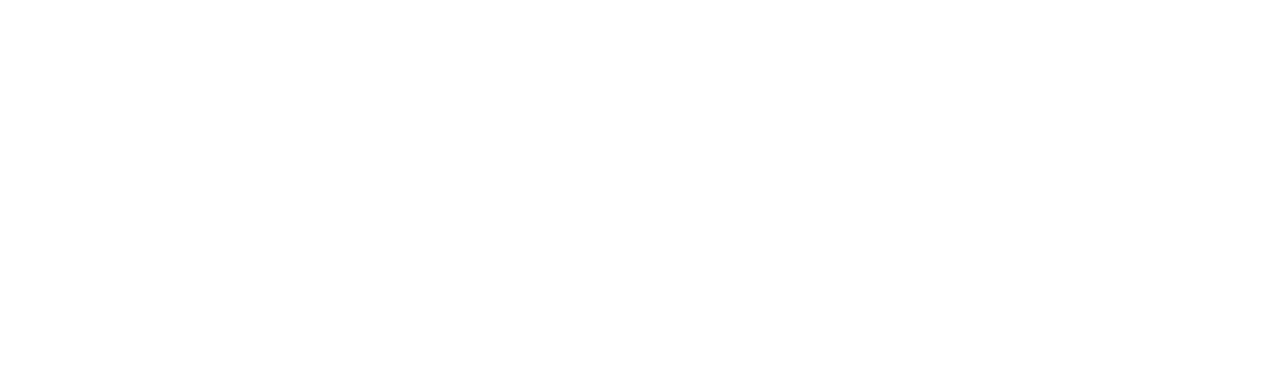
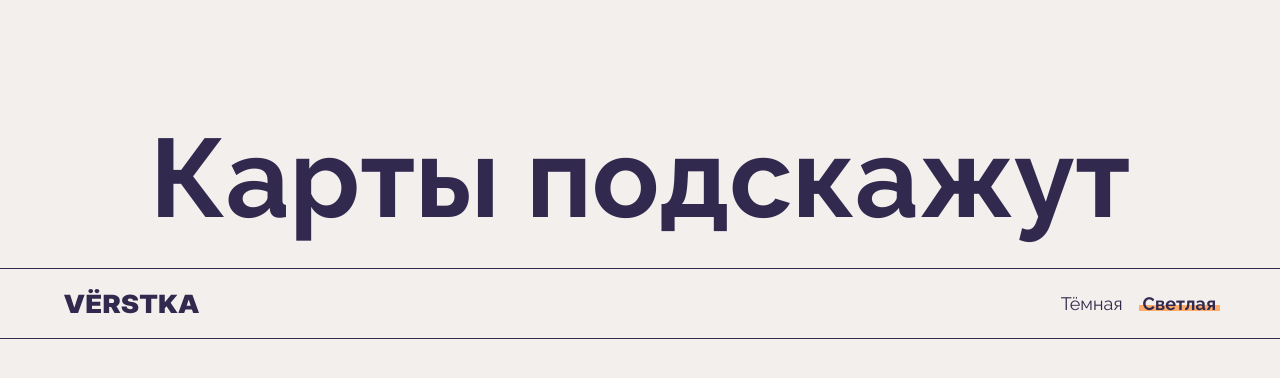
Before and after one commit to UlanBekboev/karty_podskajut, a website: page src/index.html in a window 1280 px wide. Drawn offline with Linux system fonts and the light colour scheme; files that its build step writes are made by us from their sources.

Commit message:
added header

```diff
--- a/src/index.html
+++ b/src/index.html
@@ -1,4 +1,4 @@
-<!DOCTYPE html>
+<!doctype html>
 <html lang="ru">
   <head>
     <meta charset="UTF-8" />
@@ -9,10 +9,34 @@
     <link rel="icon" href="./images/favicon.ico" sizes="any" />
     <link rel="icon" href="./images/favicon.svg" type="image/svg+xml" />
     <link rel="apple-touch-icon" href="./images/favicon.png" />
-    <link rel="stylesheet" href="./styles/style.css" />
+    <link rel="stylesheet" href="./style.css" />
   </head>
   <body class="page theme_dark">
-    <header class="header"></header>
+    <header class="header">
+      <h1 class="header__title heading content-section">Карты подскажут</h1>
+      <nav class="header__menu content-section">
+        <div class="header__logo">
+          <svg xmlns="http://www.w3.org/2000/svg" width="135" height="25">
+            <use href="./images/logo.svg#logo"></use>
+          </svg>
+        </div>
+        <ul class="header__theme-toggler">
+          <li>
+            <button class="header__theme-button header__theme-button_type_dark">
+              Тёмная
+            </button>
+          </li>
+          <li>
+            <button
+              disabled
+              class="header__theme-button header__theme-button_type_light header__theme-button_is-active"
+            >
+              Светлая
+            </button>
+          </li>
+        </ul>
+      </nav>
+    </header>
     <main class="content content-section"></main>
     <footer class="footer"></footer>
 
--- a/src/style.css
+++ b/src/style.css
@@ -1,3 +1,11 @@
+:root {
+  --bg-color: #F3EFEC;
+  --text-color: #312A4E;
+  --accent-color: #FFAB6B;
+  --main-font: raleway;
+  --accent-font: 'STIX Two Text';
+}
+
 *,
 *::before,
 *::after {
@@ -7,6 +15,9 @@
 .page {
   min-inline-size: 360px;
   margin: 0;
+  color: var(--text-color, #312A4E);
+  font-family: var(--main-font, sans-serif);
+  background-color: var(--bg-color, #F3EFEC);
 }
 
 p,
@@ -20,3 +31,83 @@ li,
 figure {
   margin: 0;
 }
+
+a:focus,
+button:focus {
+  outline: none;
+}
+
+a:focus-viible,
+button:focus-visible {
+  outline: 1px solid currentColor;
+}
+
+button:disabled {
+  pointer-events: none;
+}
+
+.heading {
+  font-family: var(--accent-color, serif);
+  font-weight: 600;
+  line-height: 0.9;
+  text-align: center;
+}
+
+.content-section {
+  padding: 0 5vi;
+}
+
+.header {
+  padding-block-start: 10%;
+}
+
+.header__title {
+  font-size: clamp(3.75rem, 2.5rem + 5.5556vw, 7.5rem);
+  margin-bottom: 40px;
+}
+
+.header__menu {
+  display: flex;
+  justify-content: space-between;
+  align-items: center;
+  border-block-start: 1px solid currentColor;
+  border-block-end: 1px solid currentColor;
+  padding-block: 20px;
+}
+
+.header__theme-toggler {
+  display: flex;
+  gap: 20px;
+  padding: 0;
+  list-style: none;
+}
+
+.header__theme-button {
+  position: relative;
+  border: none;
+  padding: 0;
+  color: currentColor;
+  font-family: inherit;
+  font-size: 18px;
+  background-color: transparent;
+  cursor: pointer;
+}
+
+.header__theme-button:hover {
+  text-decoration: underline;
+}
+
+.header__theme-button_is-active {
+  font-weight: 700;
+}
+
+.header__theme-button_is-active::after {
+  content: '';
+  position: absolute;
+  z-index: -1;
+  inline-size: calc(100% + 8px);
+  block-size: 0.5ch;
+  background-color: var(--accent-color);
+  inset-block-end: 0.3ch;
+  inset-inline-start: -4px;
+}
```
